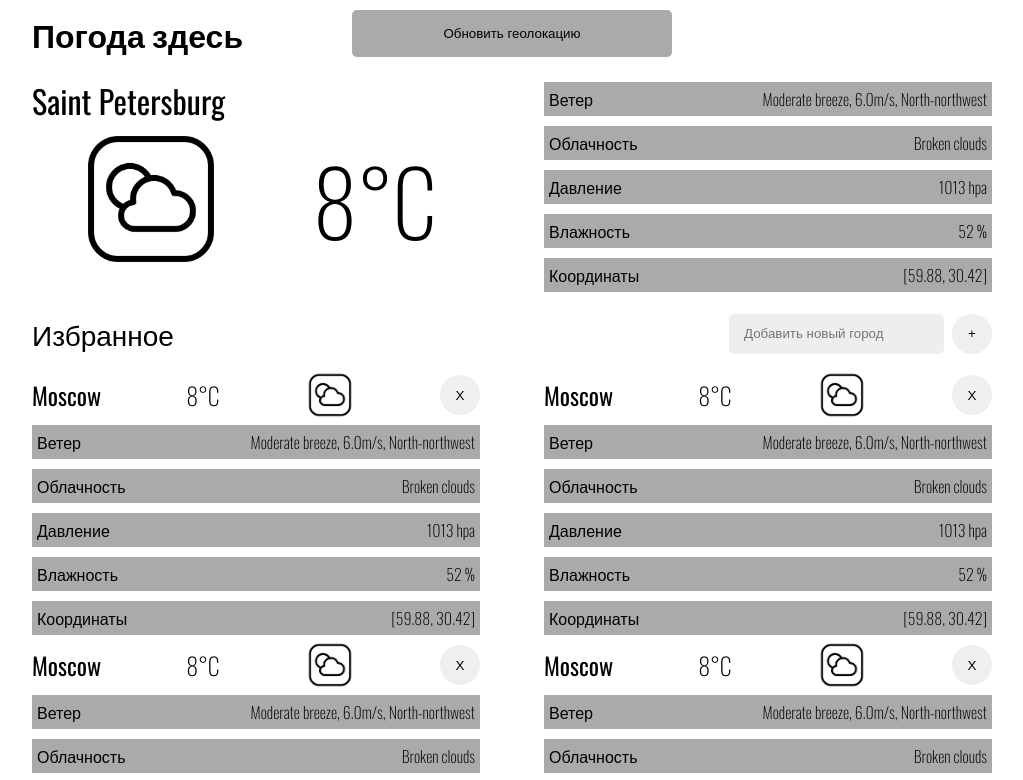
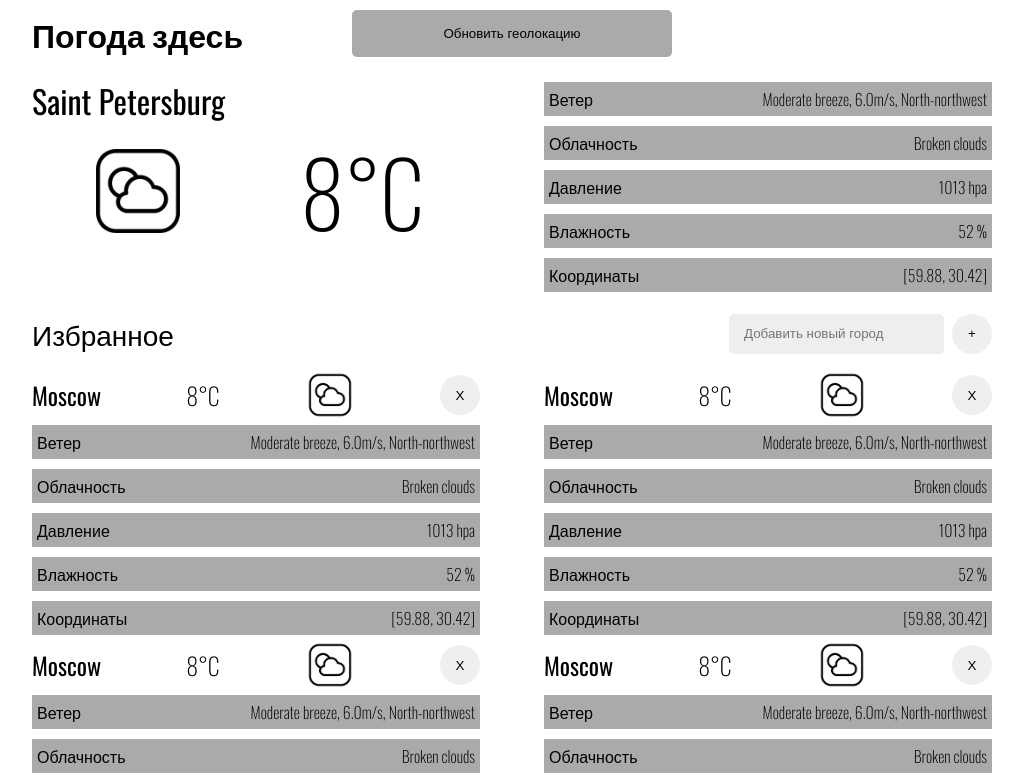
Before and after one commit to Aroize/Aroize.github.io, a plain HTML site: page index.html in a window 1280 px wide. Shown: the top 780 px of the page, without its empty margins (128-1151 px from the left). Drawn offline with nearby package versions, Linux system fonts and the light colour scheme.

Commit message:
reduce icon size

```diff
--- a/css/style.css
+++ b/css/style.css
@@ -110,9 +110,9 @@ input {
 
 .current-city-icon {
     width: 100%;
-    max-width: 150px;
+    max-width: 100px;
     height: 100%;
-    max-height: 150px;
+    max-height: 100px;
 }
 
 .city-icon {
```
